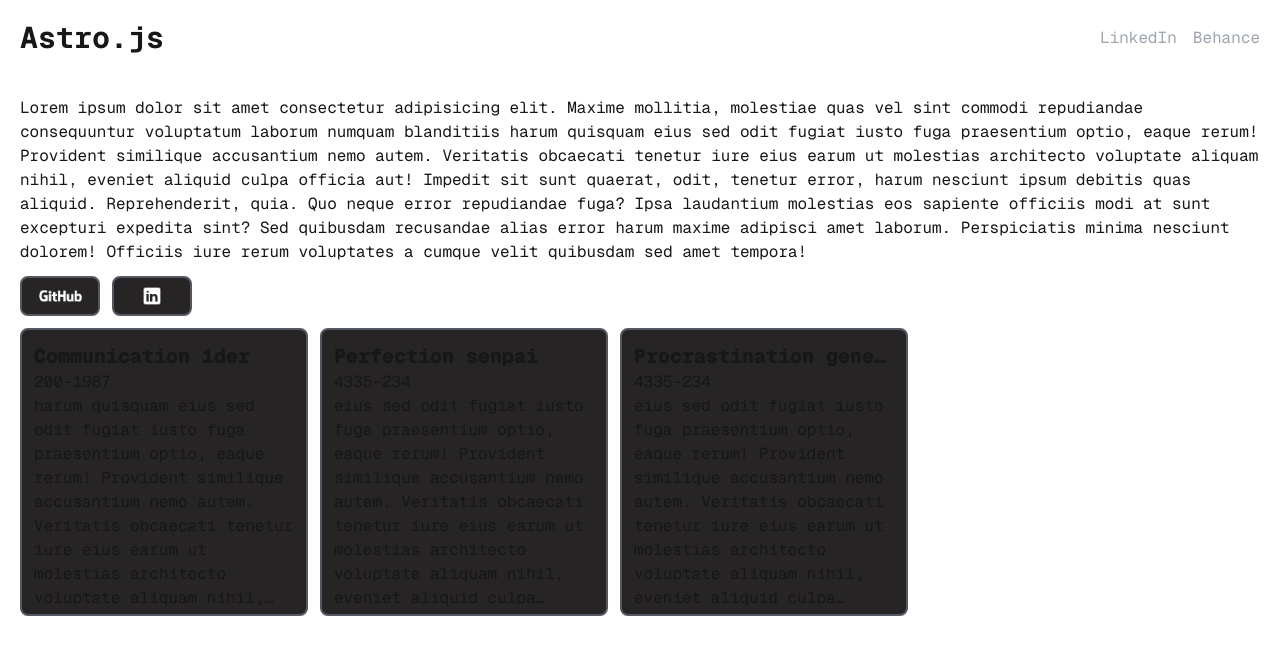
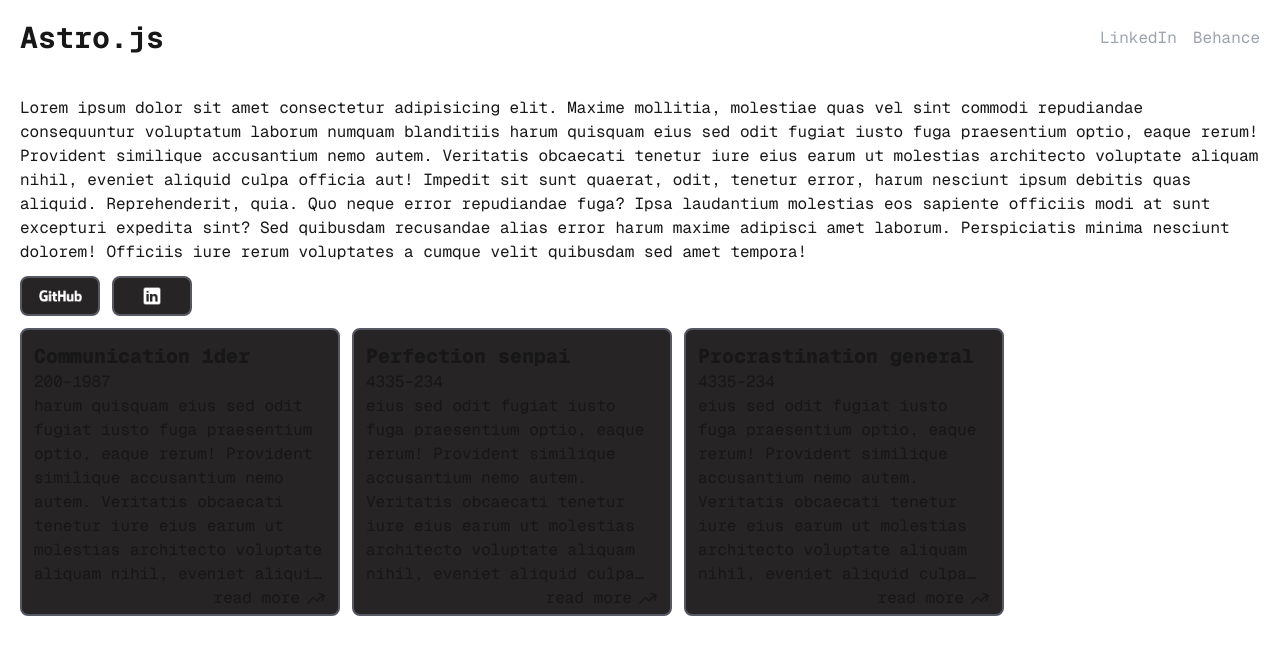
Before and after one commit to HarshithManjunath/next-landing, a Next.js app: page / in a window 1280 px wide. Shown: the top 654 px of the page. Built offline with nearby package versions, Linux system fonts and the light colour scheme.

Commit message:
exp card styling changes

```diff
--- a/app/ui/components/expcard.tsx
+++ b/app/ui/components/expcard.tsx
@@ -1,4 +1,5 @@
 import { geistMono } from "../fonts";
+import { ArrowTrendingUpIcon } from "@heroicons/react/24/outline";
 
 type Expcardtype = {
   data: {
@@ -11,20 +12,23 @@ type Expcardtype = {
 export default function Expcard({ data }: Expcardtype) {
   return (
     <div
-      className={`${geistMono.className} expcard-container flex space-x-3 overflow-scroll`}
+      className={`${geistMono.className} expcard-container flex space-x-3 overflow-x-scroll overflow-y-none scrollbar-hide`}
     >
       {data?.map((item, i) => {
         return (
           <div
-            className="exp-cards h-72 w-72 p-3 border-2 border-cardbordercolor rounded-lg bg-cardbg"
+            className="exp-cards h-72 min-w-72 md:max-w-80 p-3 border-2 border-cardbordercolor rounded-lg bg-cardbg"
             key={i}
           >
             <div className="exp-title font-extrabold text-xl truncate ...">
               {item?.title}
             </div>
             <div className="exp-subtitle">{item?.subtitle}</div>
-            <div className="exp-exp-details md:text-sm lg:text-base line-clamp-9">
+            <div className="exp-exp-details md:text-sm lg:text-base line-clamp-8">
               {item?.text}
+            </div>
+            <div className="readmr w-100 flex justify-end items-center space-x-1.5">
+              <span>read more</span> <ArrowTrendingUpIcon className="h-5" />
             </div>
           </div>
         );
--- a/package.json
+++ b/package.json
@@ -13,7 +13,8 @@
     "@tailwindcss/line-clamp": "^0.4.4",
     "next": "15.1.3",
     "react": "^19.0.0",
-    "react-dom": "^19.0.0"
+    "react-dom": "^19.0.0",
+    "tailwind-scrollbar-hide": "^2.0.0"
   },
   "devDependencies": {
     "@eslint/eslintrc": "^3",
--- a/tailwind.config.ts
+++ b/tailwind.config.ts
@@ -1,4 +1,9 @@
 import type { Config } from "tailwindcss";
+import scrollbarHide from "tailwind-scrollbar-hide";
+
+// Tailwind plugin repos
+// https://github.com/reslear/tailwind-scrollbar-hide
+// https://github.com/tailwindlabs/tailwindcss-line-clamp/
 
 export default {
   content: [
@@ -33,7 +38,7 @@ export default {
       },
     },
   },
-  plugins: [require("@tailwindcss/line-clamp")],
+  plugins: [scrollbarHide, require("@tailwindcss/line-clamp")],
 } satisfies Config;
 
 /* HIGHLIGHT TEXT COLOR #AC5126 */
```
Also changed, not shown: 1 other file (tests, documents, lock files or other folders).
